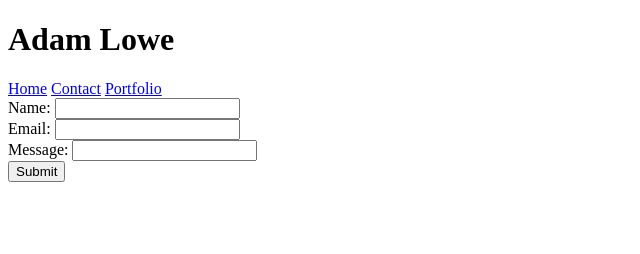
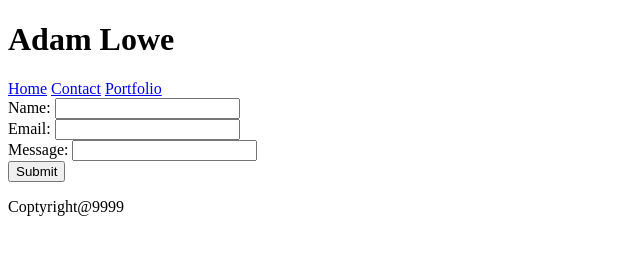
Before and after one commit to Goldpm/d3hw1, a plain HTML site: page contact.html in a window 1280 px wide. Shown: the whole page, without its empty margins (0-640 px from the left). Drawn offline with Linux system fonts and the light colour scheme.

Commit message:
added footer

```diff
--- a/contact.html
+++ b/contact.html
@@ -22,6 +22,8 @@
                 Message: <input type="text" name="Message" value=""><br>
                 <input type="submit" value="Submit">
             </form>
-
+            <footer>
+                    <p>Coptyright@9999</p>
+            </footer>
     </body>
 </html>
```
Lines whose indentation alone changed are shown as unchanged.
